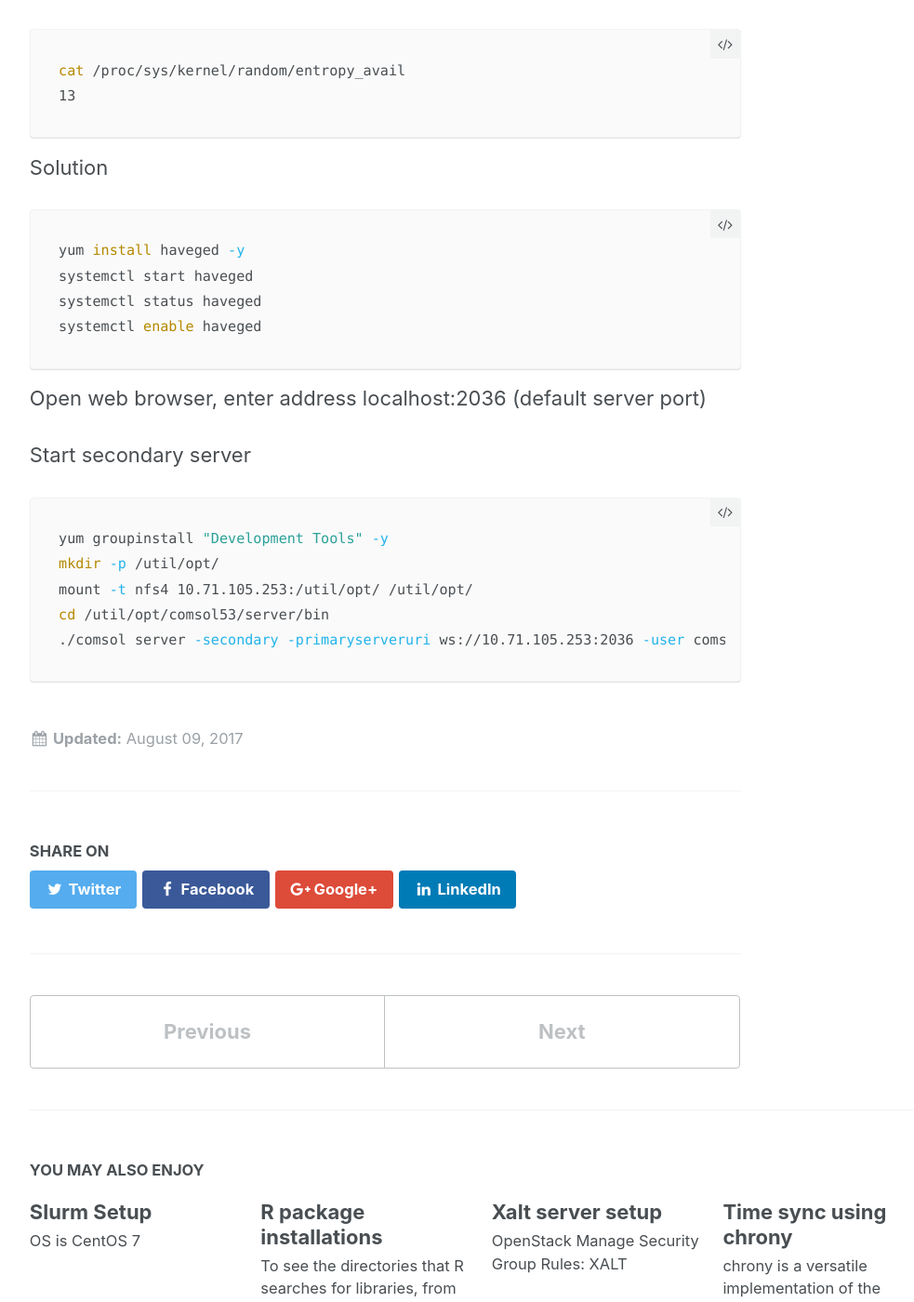
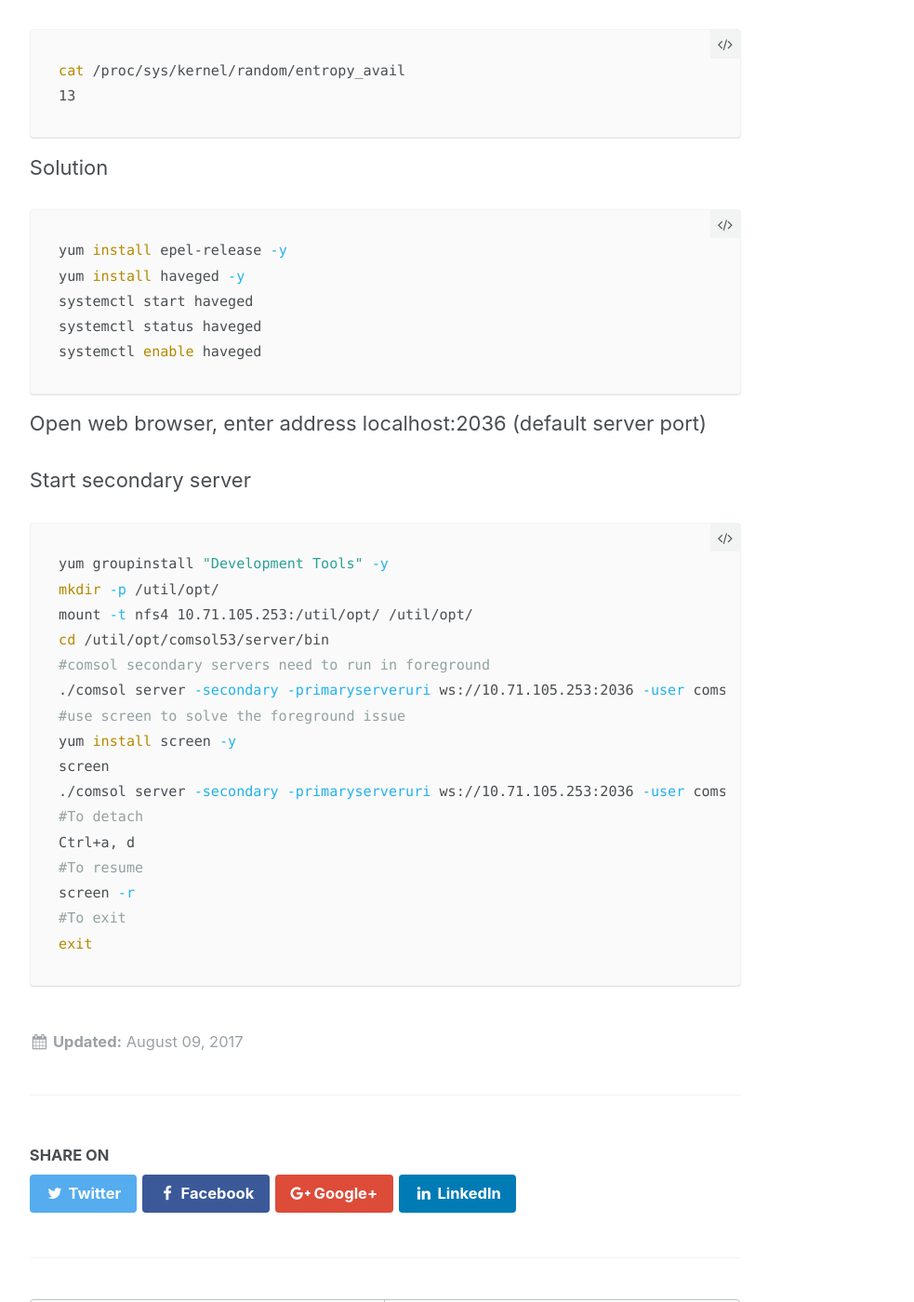
Before and after one commit to JingchaoZhang/JingchaoZhang.github.io, a Jekyll site: the page built from _posts/2017-08-09-COMSOL V5.3 Linux Server.md, in a window 1280 px wide and 1400 px high, scrolled down 501 px. Shown: the whole window at 93% size, without its empty margins (252-1235 px from the left). Built offline with Jekyll 4.4.1, drawn with Linux system fonts in a browser that asks for light colours.

Commit message:
Update 2017-08-09-COMSOL V5.3 Linux Server.md

````diff
--- a/_posts/2017-08-09-COMSOL V5.3 Linux Server.md
+++ b/_posts/2017-08-09-COMSOL V5.3 Linux Server.md
@@ -20,6 +20,7 @@ cat /proc/sys/kernel/random/entropy_avail
 
 Solution
 ```bash
+yum install epel-release -y
 yum install haveged -y
 systemctl start haveged
 systemctl status haveged
@@ -34,5 +35,16 @@ yum groupinstall "Development Tools" -y
 mkdir -p /util/opt/
 mount -t nfs4 10.71.105.253:/util/opt/ /util/opt/
 cd /util/opt/comsol53/server/bin
-./comsol server -secondary -primaryserveruri ws://10.71.105.253:2036 -user comsoladmin -serviceport 2036 &
+#comsol secondary servers need to run in foreground
+./comsol server -secondary -primaryserveruri ws://10.71.105.253:2036 -user comsoladmin -serviceport 2036
+#use screen to solve the foreground issue
+yum install screen -y
+screen
+./comsol server -secondary -primaryserveruri ws://10.71.105.253:2036 -user comsoladmin -serviceport 2036
+#To detach
+Ctrl+a, d
+#To resume
+screen -r
+#To exit
+exit
 ```
````
